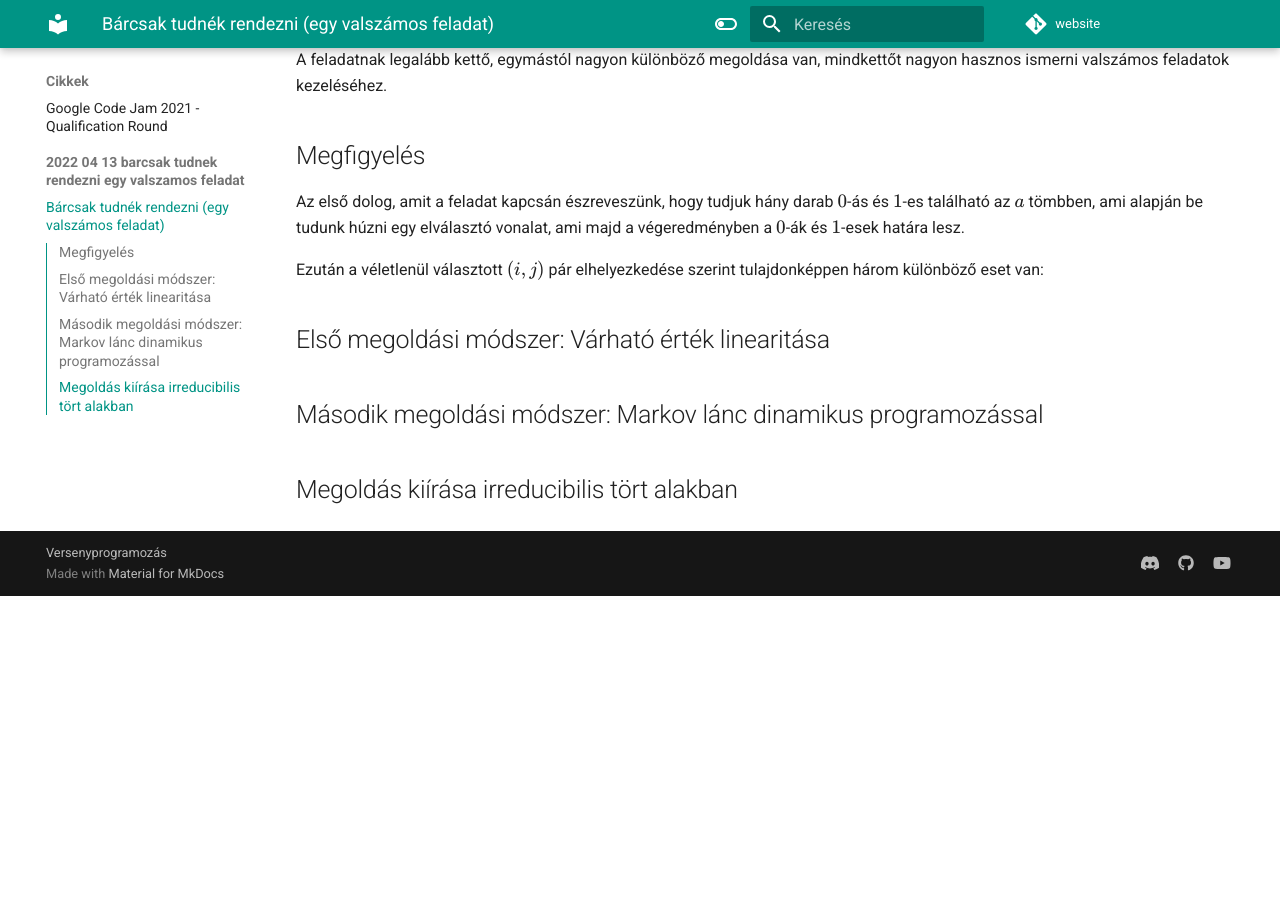
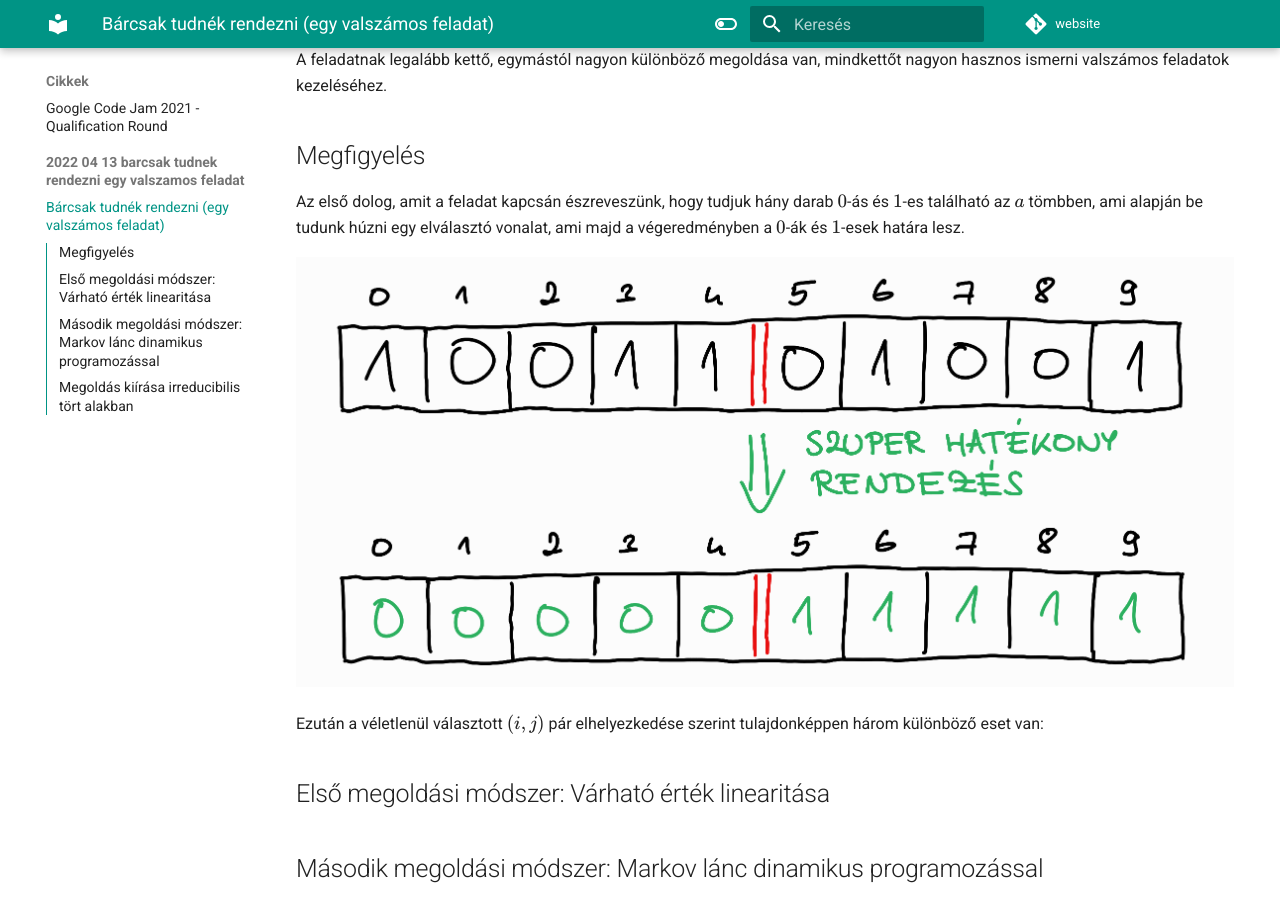
Before and after one commit to nemkin/versenyprogramozas-hu, an MkDocs documentation site: the page built from docs/cikkek/2022_04_13_barcsak_tudnek_rendezni_egy_valszamos_feladat/index.md, in a window 1280 px wide and 900 px high, scrolled down 566 px. Built offline with MkDocs 1.6.1 and Material for MkDocs 9.7.7, drawn with Linux system fonts in a browser that asks for light colours; comment, search, counter and statistics services are not loaded; before the commit the page ends 1162 px from its top, so only the background shows below that.

Commit message:
Update index.md

```diff
--- a/docs/cikkek/2022_04_13_barcsak_tudnek_rendezni_egy_valszamos_feladat/index.md
+++ b/docs/cikkek/2022_04_13_barcsak_tudnek_rendezni_egy_valszamos_feladat/index.md
@@ -19,6 +19,8 @@ A feladatnak legalább kettő, egymástól nagyon különböző megoldása van,
 
 Az első dolog, amit a feladat kapcsán észreveszünk, hogy tudjuk hány darab $0$-ás és $1$-es található az $a$ tömbben, ami alapján be tudunk húzni egy elválasztó vonalat, ami majd a végeredményben a $0$-ák és $1$-esek határa lesz.
 
+![Elválasztó vonal](img/elvalaszto_vonal.png)
+
 Ezután a véletlenül választott $(i,j)$ pár elhelyezkedése szerint tulajdonképpen három különböző eset van:
 
 
```
